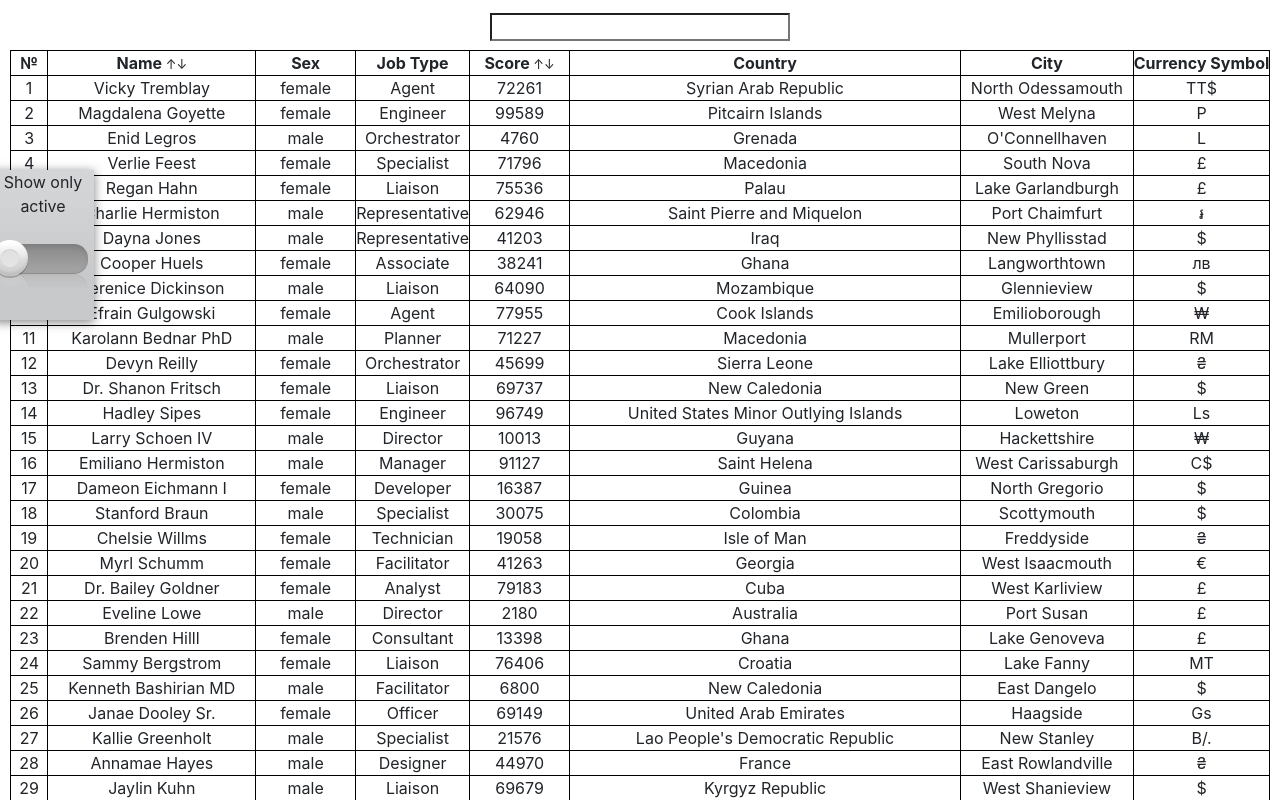
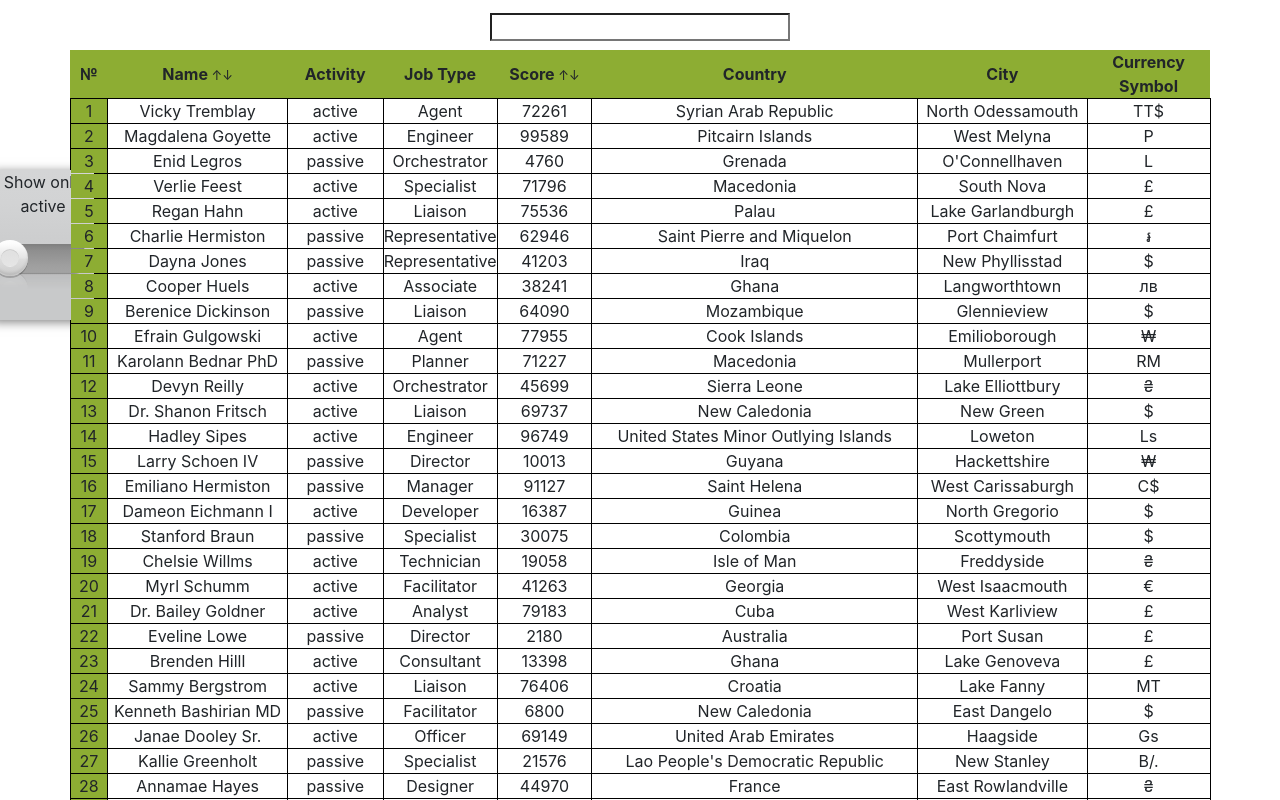
Before and after one commit to MariaRohozhkina/data-grid, a React (Create React App) app in the folder datagrid/: page / in a window 1280 px wide. Shown: the top 800 px of the page. Built offline with nearby package versions, Linux system fonts and the light colour scheme.

Commit message:
feat: add sticky table head and lateral column

```diff
--- a/datagrid/src/components/table/table-body/info.js
+++ b/datagrid/src/components/table/table-body/info.js
@@ -13,18 +13,18 @@ function createValues() {
         // numbers.push(numberPhone);
         // const trueOrFalseValue = faker.random.boolean();
         // trueOrFalse.push(trueOrFalseValue);
-        let sex;
+        let activity;
 
         if (faker.random.boolean()) {
-            sex = 'female';
+            activity = 'active';
         } else {
-            sex = 'male';
+            activity = 'passive';
         }
 
         const person = {
             id: i,
             name: faker.name.findName(),
-            sex: sex,
+            activity: activity,
             job: faker.name.jobType(),
             number: faker.random.number(),
             currency: faker.finance.currencySymbol(),
--- a/datagrid/src/components/table/table-body/table-body.css
+++ b/datagrid/src/components/table/table-body/table-body.css
@@ -1,5 +1,8 @@
 table {
     margin: 0 auto;
+    width: 1141px;
+    height: 25000px;
+    overflow: auto;
 }
 
 td {
@@ -7,11 +10,49 @@ td {
     border: 1px solid black;
 }
 
-.heads th {
+.head th {
     text-align: center;
-    border: 1px solid black;
+    position: sticky;
+    top: 0;
+    background: rgb(141,173,51);
 }
 
-.num, .job, .sex {
+.num, .activity {
     width: 100px;
 }
+
+.head {
+    width: 1141px;
+    background: rgb(141,173,51);
+}
+
+.hun {
+    width: 100px;
+}
+
+.head-order, .order {
+    position: sticky;
+    left: 0;
+    background: rgb(141,173,51);
+    width: 36px;
+}
+
+.head-name, .name {
+    width: 189px;
+}
+
+.head-job, .job {
+    width: 104px;
+}
+
+.head-country, .country {
+    width: 353px;
+}
+
+.head-city, .city {
+    width: 173px;
+}
+
+.head-symbol, .symbol {
+    width: 129px;
+}
--- a/datagrid/src/components/table/table-body/table-body.js
+++ b/datagrid/src/components/table/table-body/table-body.js
@@ -6,33 +6,33 @@ const TableBody = (props) => {
 
     return (
     <div>
-        <table className='body'>
+        <table>
         <thead>
-            <tr className='heads'>
-              <th>№</th>
-              <th onClick={props.onSort.bind(null, 'name')}>Name
+            <tr className='head'>
+              <th className='head-order'>№</th>
+              <th onClick={props.onSort.bind(null, 'name')} className='head-name'>Name
               {props.sortField === 'name' ? <small>{props.sort}</small> : <small>  ↑↓ </small>}</th>
-              <th>Sex</th>
-              <th>Job Type</th>
-              <th onClick={props.onSort.bind(null, 'number')}>Score
+              <th className='hun'>Activity</th>
+              <th className='head-job'>Job Type</th>
+              <th onClick={props.onSort.bind(null, 'number')} className='hun'>Score
               {props.sortField === 'number' ? <small>{props.sort}</small> : <small>  ↑↓ </small>}</th>
-              <th>Country</th>
-              <th>City</th>
-              <th>Currency Symbol</th>
+              <th className='head-country'>Country</th>
+              <th className='head-city'>City</th>
+              <th className='head-symbol'>Currency Symbol</th>
             </tr>
           </thead>
             <tbody>
                     {
                         props.data.map(person => (
                             <tr key={person.id}>
-                                <td>{person.id}</td>
-                                <td>{person.name}</td>
-                                <td className='sex'>{person.sex}</td>
+                                <td className='order'>{person.id}</td>
+                                <td className='name'>{person.name}</td>
+                                <td className='activity'>{person.activity}</td>
                                 <td className='job'>{person.job}</td>
                                 <td className='num'>{person.number}</td>
-                                <td>{person.country}</td>
-                                <td>{person.city}</td>
-                                <td>{person.currency}</td>
+                                <td className='country'>{person.country}</td>
+                                <td className='city'>{person.city}</td>
+                                <td className='symbol'>{person.currency}</td>
                             </tr>
                         ))
                     }
```
Also changed, not shown: datagrid/src/App.css (line endings or trailing spaces).
